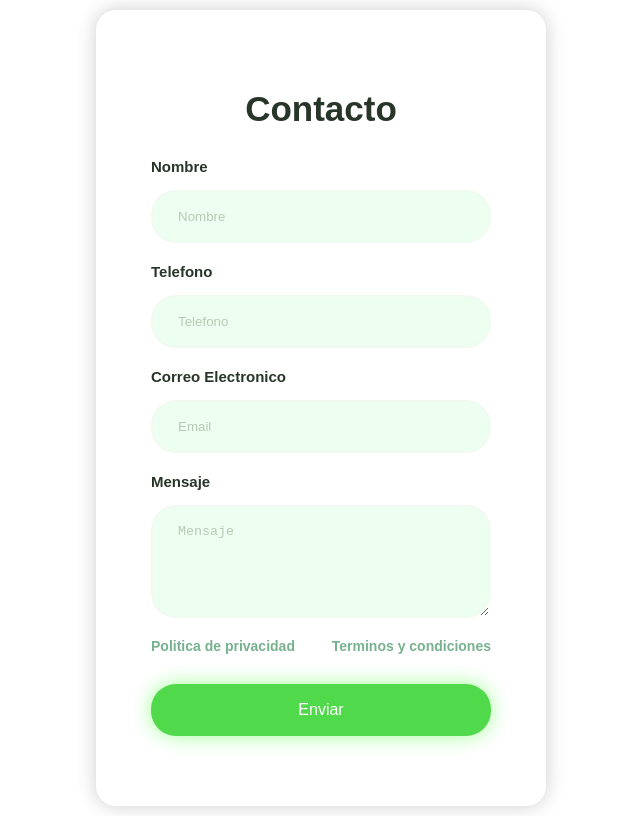
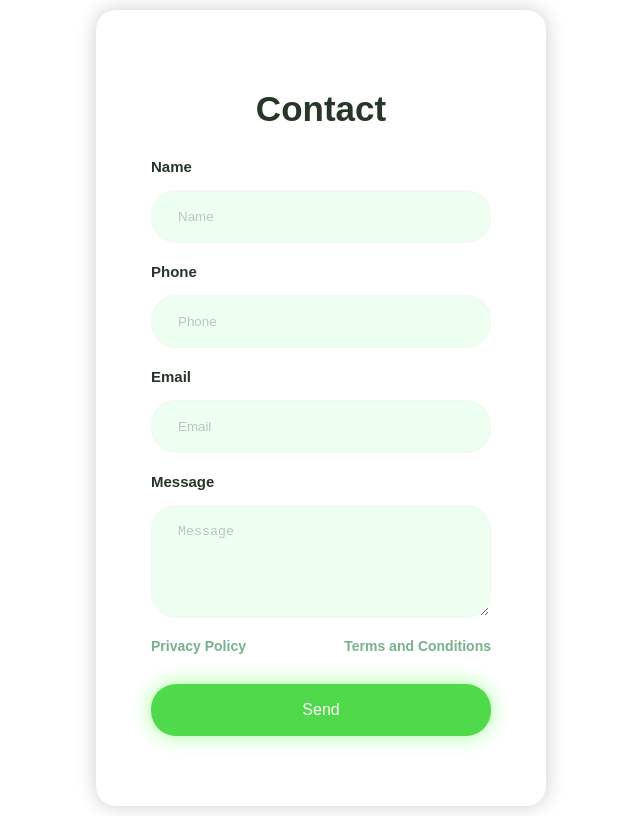
Before and after one commit to agusrom6/functional-form, a plain HTML site: page index.html in a window 1280 px wide. Shown: the whole page, without its empty margins (319-959 px from the left). Drawn offline with Linux system fonts and the light colour scheme.

Commit message:
Update index.html
the language of the form was changed

```diff
--- a/index.html
+++ b/index.html
@@ -3,31 +3,31 @@
 <head>
     <meta charset="UTF-8">
     <meta name="viewport" content="width=device-width, initial-scale=1.0">
-    <title>Formulario</title>
+    <title>Form</title>
     <link rel="stylesheet" href="style.css">
 </head>
 <body>
-    <form action="https://formsubmit.co/agustinaromer6@gmail.com" method="POST">
-        <h2>Contacto</h2>
+    <form action="https://formsubmit.co/youremail@gmail.com" method="POST">
+        <h2>Contact</h2>
         <div class="input-group">
-            <label for="Nombre">Nombre</label>
-            <input type="text" name="name" id="name" placeholder="Nombre">
+            <label for="Nombre">Name</label>
+            <input type="text" name="name" id="name" placeholder="Name">
 
-            <label for="phone">Telefono</label>
-            <input type="tel" name="phone" id="phone" placeholder="Telefono">
+            <label for="phone">Phone</label>
+            <input type="tel" name="phone" id="phone" placeholder="Phone">
 
-            <label for="email">Correo Electronico</label>
+            <label for="email">Email</label>
             <input type="email" name="email" id="email" placeholder="Email">
 
-            <label for="message">Mensaje</label>
-            <textarea name="message" id="message" cols="30" rows="5" placeholder="Mensaje"></textarea>
+            <label for="message">Message</label>
+            <textarea name="message" id="message" cols="30" rows="5" placeholder="Message"></textarea>
 
             <div class="form-txt">
-                <a href="#">Politica de privacidad</a>
-                <a href="#">Terminos y condiciones</a>
+                <a href="#">Privacy Policy</a>
+                <a href="#">Terms and Conditions</a>
             </div>
 
-            <input class="btn" type="submit" value="Enviar">
+            <input class="btn" type="submit" value="Send">
         </div>
     </form>
 </body>
```
